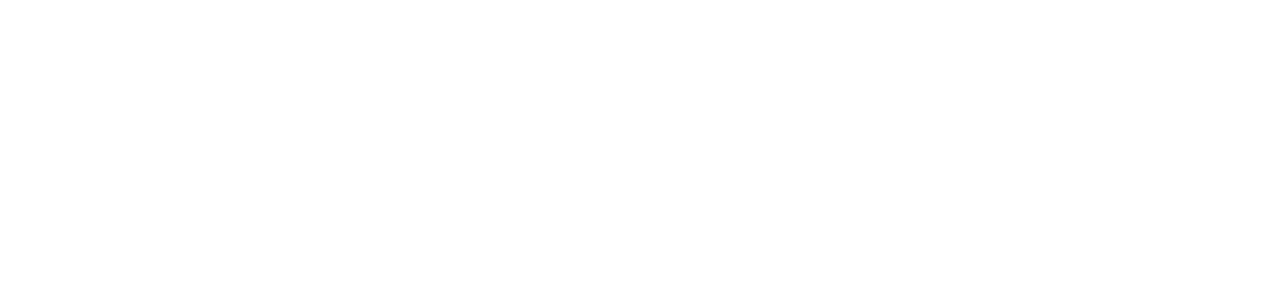
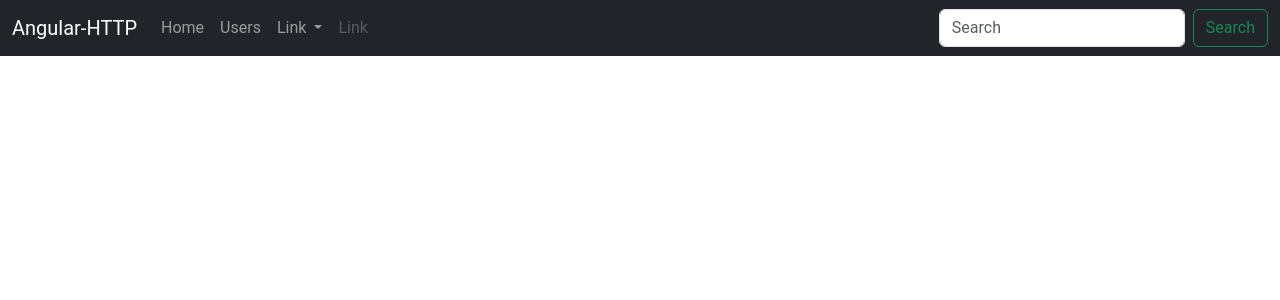
Before and after one commit to Momen-Alshouha/angular-http-api, an Angular app: page / in a window 1280 px wide. Shown: the top 300 px of the page. Built offline with nearby package versions, Linux system fonts and the light colour scheme.

Commit message:
navbar component generated

```diff
--- a/angular.json
+++ b/angular.json
@@ -37,9 +37,12 @@
               "src/assets"
             ],
             "styles": [
-              "src/styles.scss"
+              "src/styles.scss",
+              "node_modules/bootstrap/dist/css/bootstrap.min.css"
             ],
-            "scripts": []
+            "scripts": [
+              "node_modules/bootstrap/dist/js/bootstrap.bundle.min.js"
+            ]
           },
           "configurations": {
             "production": {
--- a/package.json
+++ b/package.json
@@ -18,6 +18,7 @@
     "@angular/platform-browser": "^17.1.0",
     "@angular/platform-browser-dynamic": "^17.1.0",
     "@angular/router": "^17.1.0",
+    "bootstrap": "^5.3.2",
     "rxjs": "~7.8.0",
     "tslib": "^2.3.0",
     "zone.js": "~0.14.3"
--- a/src/app/app.component.html
+++ b/src/app/app.component.html
@@ -1 +1,2 @@
+<app-navbar></app-navbar>
 <router-outlet></router-outlet>
--- a/src/app/app.module.ts
+++ b/src/app/app.module.ts
@@ -7,13 +7,15 @@
 import { UserComponent } from './user/user.component';
 import { UserCardComponent } from './user-card/user-card.component';
 import { UserDetailsComponent } from './user-details/user-details.component';
+import { NavbarComponent } from './navbar/navbar.component';
 
 @NgModule({
   declarations: [
     AppComponent,
     UserComponent,
     UserCardComponent,
-    UserDetailsComponent
+    UserDetailsComponent,
+    NavbarComponent
   ],
   imports: [
     BrowserModule,
--- /dev/null
+++ b/src/app/navbar/navbar.component.html
@@ -0,0 +1,36 @@
+<nav class="navbar navbar-expand-lg navbar-dark bg-dark bg-light">
+    <div class="container-fluid">
+      <a class="navbar-brand" href="#">Angular-HTTP</a>
+      <button class="navbar-toggler" type="button" data-bs-toggle="collapse" data-bs-target="#navbarScroll" aria-controls="navbarScroll" aria-expanded="false" aria-label="Toggle navigation">
+        <span class="navbar-toggler-icon"></span>
+      </button>
+      <div class="collapse navbar-collapse" id="navbarScroll">
+        <ul class="navbar-nav me-auto my-2 my-lg-0 navbar-nav-scroll" style="--bs-scroll-height: 100px;">
+          <li class="nav-item">
+            <a class="nav-link" aria-current="page" [routerLink]="['/']">Home</a>
+          </li>
+          <li class="nav-item">
+            <a class="nav-link" [routerLink]="['/users']">Users</a>
+          </li>
+          <li class="nav-item dropdown">
+            <a class="nav-link dropdown-toggle" href="#" id="navbarScrollingDropdown" role="button" data-bs-toggle="dropdown" aria-expanded="false">
+              Link
+            </a>
+            <ul class="dropdown-menu" aria-labelledby="navbarScrollingDropdown">
+              <li><a class="dropdown-item" href="#">Action</a></li>
+              <li><a class="dropdown-item" href="#">Another action</a></li>
+              <li><hr class="dropdown-divider"></li>
+              <li><a class="dropdown-item" href="#">Something else here</a></li>
+            </ul>
+          </li>
+          <li class="nav-item">
+            <a class="nav-link disabled" href="#" tabindex="-1" aria-disabled="true">Link</a>
+          </li>
+        </ul>
+        <form class="d-flex">
+          <input class="form-control me-2" type="search" placeholder="Search" aria-label="Search">
+          <button class="btn btn-outline-success" type="submit">Search</button>
+        </form>
+      </div>
+    </div>
+  </nav>
```
Also changed, not shown: src/app/navbar/navbar.component.ts (added, +10 -0 lines), src/app/navbar/navbar.component.scss (added), 2 other files (tests, documents, lock files or other folders).
